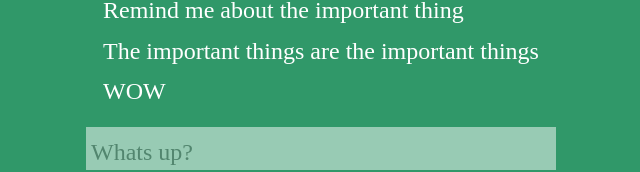
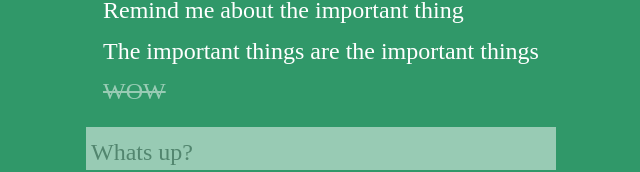
Before and after one commit to jbadge/ReactOneListClient, a React (Vite) app: page / in a window 1280 px wide. Shown: the part 261-433 px from the top of the page, without its empty margins (319-959 px from the left). Built offline with nearby package versions, Linux system fonts and the light colour scheme; a web font is replaced by a local one.

Commit message:
Added dynamic class names to list items

```diff
--- a/src/App.tsx
+++ b/src/App.tsx
@@ -23,7 +23,14 @@ export function App() {
       <main>
         <ul>
           {todoItems.map(function (todoItem) {
-            return <li key={todoItem.id}>{todoItem.text}</li>
+            return (
+              <li
+                key={todoItem.id}
+                className={todoItem.complete ? 'completed' : undefined}
+              >
+                {todoItem.text}
+              </li>
+            )
           })}
         </ul>
         <form>
```
